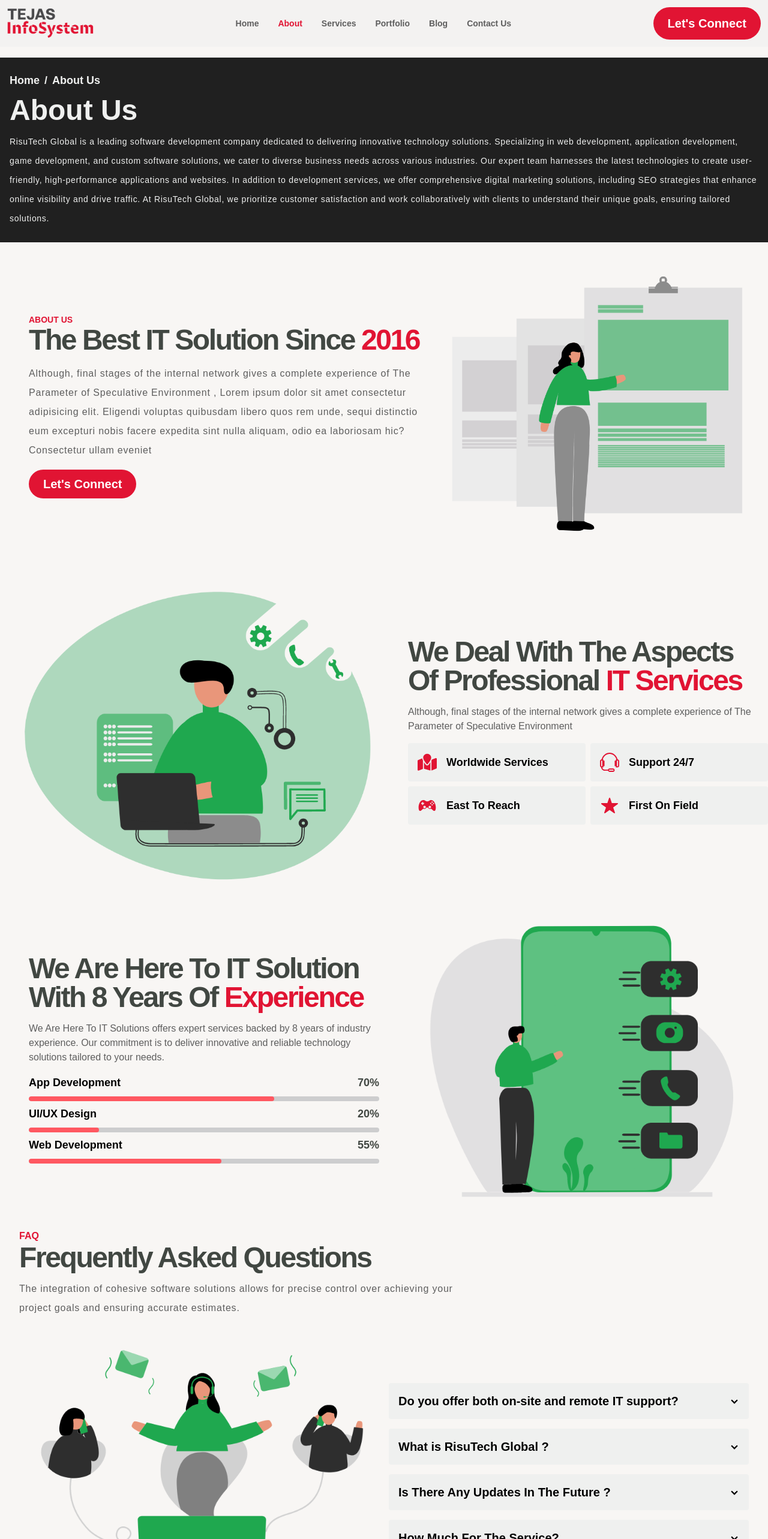
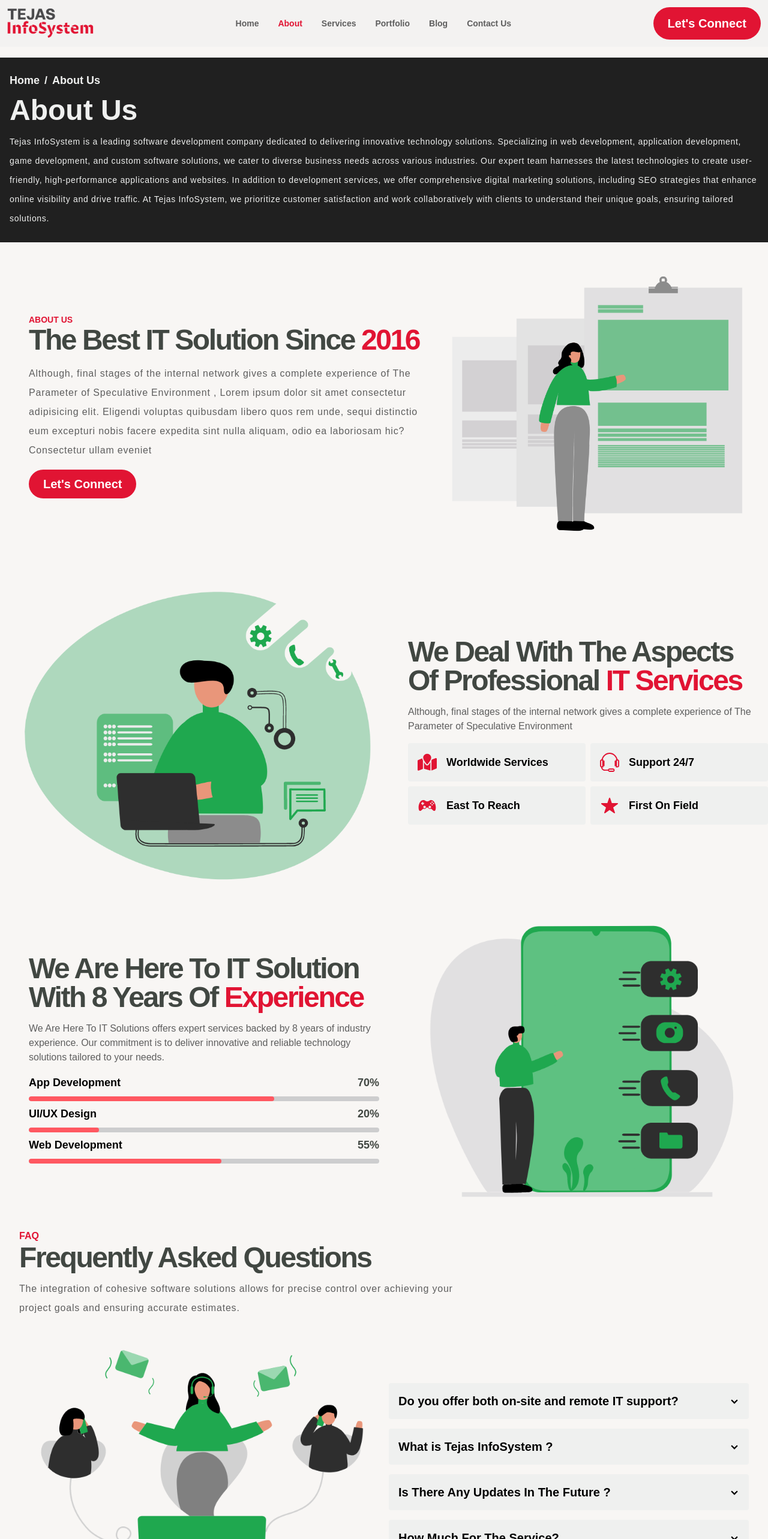
Before and after one commit to KirtimaanVishwakarma/tejas-info-next, a Next.js app: page /about in a window 1280 px wide. Shown: the top 2566 px of the page at 60% size. Built offline with nearby package versions, Linux system fonts and the light colour scheme.

Commit message:
Change contact number and company name

```diff
--- a/src/constants/constant.ts
+++ b/src/constants/constant.ts
@@ -127,11 +127,11 @@
 export const faqContents: Array<FaqContentsInterface> = [
     {
         header: 'Do you offer both on-site and remote IT support?',
-        details: `RisuTech Global specializes in software development and digital marketing, also we provides facility of on-site or remote IT support. However, we prioritize understanding our clients' needs and can discuss tailored solutions that may include support options. Please reach out for more information!`
+        details: `Tejas InfoSystem specializes in software development and digital marketing, also we provides facility of on-site or remote IT support. However, we prioritize understanding our clients' needs and can discuss tailored solutions that may include support options. Please reach out for more information!`
     },
     {
-        header: 'What is RisuTech Global ?',
-        details: `RisuTech Global is a leading software development company that delivers innovative technology solutions, specializing in web development, application development, game development, and custom software. We also provide comprehensive digital marketing services, including SEO strategies to enhance online visibility. Our expert team focuses on creating user-friendly, high-performance applications and websites while prioritizing customer satisfaction and collaboration with clients.`
+        header: 'What is Tejas InfoSystem ?',
+        details: `Tejas InfoSystem is a leading software development company that delivers innovative technology solutions, specializing in web development, application development, game development, and custom software. We also provide comprehensive digital marketing services, including SEO strategies to enhance online visibility. Our expert team focuses on creating user-friendly, high-performance applications and websites while prioritizing customer satisfaction and collaboration with clients.`
     },
     {
         header: 'Is There Any Updates In The Future ?',
@@ -139,7 +139,7 @@
     },
     {
         header: 'How Much For The Service?',
-        details: `The cost of our services at RisuTech Global varies based on project requirements, complexity, and technology involved. We offer tailored solutions to meet the unique needs of each client. For a detailed quote, please contact us at info@risutechglobal.com or call us at +91 8081954350. We look forward to discussing your project!`
+        details: `The cost of our services at Tejas InfoSystem varies based on project requirements, complexity, and technology involved. We offer tailored solutions to meet the unique needs of each client. For a detailed quote, please contact us at info@tejasinfosystem.com or call us at +91 8081954350. We look forward to discussing your project!`
     }
 ]
 
@@ -349,15 +349,15 @@
 export const contactDetails: Array<ContactDetails> = [
     {
         icon: BsFillEnvelopeFill,
-        details: [{ header: 'contact@tejasinfosystem.com', link: 'mailto:example@example.com?subject=Hello&body=This%20is%20a%20test%20email.' }]
+        details: [{ header: 'info@tejasinfosystem.com', link: 'mailto:example@example.com?subject=Hello&body=This%20is%20a%20test%20email.' }]
     },
     {
         icon: FaMobileRetro,
-        details: [{ header: '+91 9580107870', link: 'tel:+919580107870' }, { header: '+91 7985036925', link: 'tel:+7985036925' },]
+        details: [{ header: '+91 7007468349', link: 'tel:+917007468349' }, { header: '+91 7985036925', link: 'tel:+7985036925' },]
     },
     {
         icon: FaMapLocation,
-        details: [{ header: 'HNo 25H, Kharaiya Pokhara, East Basharatpur, Gorakhpur, Uttar Pradesh (273004)', link: 'https://www.google.com/maps?q=1600+Amphitheatre+Parkway,+Mountain+View,+CA' }]
+        details: [{ header: '25H, East Basharatpur, Gorakhpur, Uttar Pradesh (273004)', link: 'https://www.google.com/maps?q=1600+Amphitheatre+Parkway,+Mountain+View,+CA' }]
     },
     {
         icon: AiFillInstagram,
--- a/src/pages/about.tsx
+++ b/src/pages/about.tsx
@@ -20,7 +20,7 @@
       <div className='w-full relative bg-gray-w2 pt-24'>
         <PageContent
           title='about us'
-          content={` RisuTech Global is a leading software development company dedicated to
+          content={` Tejas InfoSystem is a leading software development company dedicated to
           delivering innovative technology solutions. Specializing in web
           development, application development, game development, and custom
           software solutions, we cater to diverse business needs across various
@@ -28,7 +28,7 @@
           create user-friendly, high-performance applications and websites. In
           addition to development services, we offer comprehensive digital
           marketing solutions, including SEO strategies that enhance online
-          visibility and drive traffic. At RisuTech Global, we prioritize
+          visibility and drive traffic. At Tejas InfoSystem, we prioritize
           customer satisfaction and work collaboratively with clients to
           understand their unique goals, ensuring tailored solutions.`}
           stepper={[{ header: 'home', href: '/' }, { header: 'about us' }]}
```
